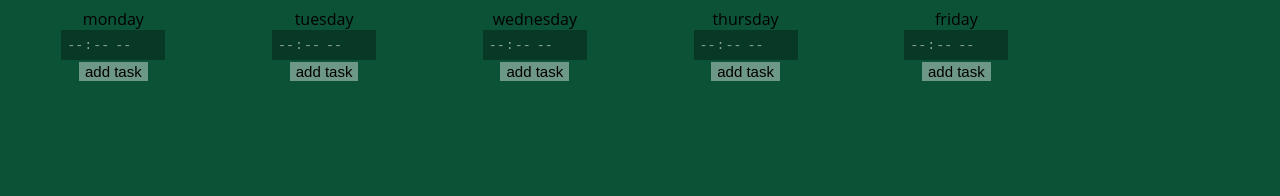
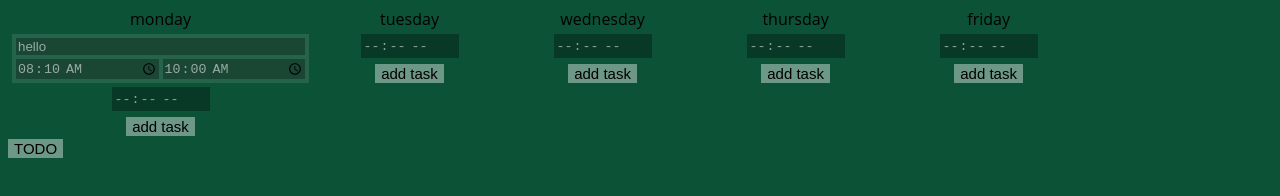
Before and after one commit to tsrapnik/minsk, a plain HTML site: page index.html in a window 1280 px wide. Drawn offline with Linux system fonts and the light colour scheme.

Commit message:
added functions to get and set state.

```diff
--- a/index.html
+++ b/index.html
@@ -6,6 +6,7 @@
   </head>
   <body>
     <div id="root"></div>
+    <button onclick="TODO()">TODO</button>
     <script src="script.js"></script>
   </body>
 </html>
--- a/script.js
+++ b/script.js
@@ -25,25 +25,31 @@ function minutes_to_string(minutes) {
     return hours.pad(2) + ":" + minutes.pad(2);
 }
 
-function task(update_parent) {
+function task(update_parent, initial_values = {}) {
     let task = document.createElement("div");
     task.className = "task";
 
     let comment = document.createElement("input");
     comment.className = "comment";
     comment.type = "text";
+    if("comment" in initial_values)
+        comment.value = initial_values.comment;
     task.appendChild(comment);
 
     let start_time = document.createElement("input");
     start_time.className = "start_time";
     start_time.type = "time";
     start_time.onchange = update_parent;
+    if("start_time" in initial_values)
+        start_time.value = initial_values.start_time;
     task.appendChild(start_time);
 
     let stop_time = document.createElement("input");
     stop_time.className = "stop_time";
     stop_time.type = "time";
     stop_time.onchange = update_parent;
+    if("stop_time" in initial_values)
+        stop_time.value = initial_values.stop_time;
     task.appendChild(stop_time);
 
     task.get_minutes = function () {
@@ -54,10 +60,18 @@ function task(update_parent) {
             return NaN;
     }
 
+    task.get_values = function () {
+        return {
+            comment: comment.value,
+            start_time: start_time.value,
+            stop_time: stop_time.value
+        }
+    };
+
     return task;
 }
 
-function day(dayName, update_parent) {
+function day(dayName, update_parent, initial_values = {}) {
     let day = document.createElement("div");
     day.innerText = dayName;
     day.className = "day";
@@ -89,6 +103,11 @@ function day(dayName, update_parent) {
     add_task_button.onclick = function () {
         tasks.appendChild(task(update));
     };
+    if("tasks" in initial_values) {
+        for(let values of initial_values.tasks) {
+            tasks.appendChild(task(update, values));
+        }
+    }
     day.appendChild(add_task_button);
 
     function update() {
@@ -100,20 +119,33 @@ function day(dayName, update_parent) {
         update_parent();
     }
 
+    day.get_values = function () {
+        let values = {tasks: []};
+        for(let task of tasks.getElementsByClassName("task")) {
+            values.tasks.push(task.get_values());
+        }
+        return values;
+    }
+
     return day;
 }
 
-function week() {
+function week(initial_values = {}) {
     let week = document.createElement("div");
     week.className = "week";
 
     let dayNames = ["monday", "tuesday", "wednesday", "thursday", "friday"];
 
-    for (let dayName of dayNames) {
-        week.appendChild(day(dayName, update));
+    if("days" in initial_values) {
+        for (let index = 0; index < dayNames.length; index++) {
+            week.appendChild(day(dayNames[index], update, initial_values.days[index]));
+        }
     }
-
-    return week;
+    else {
+        for (let dayName of dayNames) {
+            week.appendChild(day(dayName, update));
+        }
+    }
 
     function  update() {
         let required_minutes = 0; //gets accumulated for the whole week. if negative you worked more than needed.
@@ -124,7 +156,37 @@ function week() {
             day.set_required_minutes(required_minutes);
         }
     }
+
+    week.get_values = function () {
+        let values = {days: []};
+        for(let day of week.children) {
+            values.days.push(day.get_values());
+        }
+        return values;
+    }
+
+    return week;
+}
+
+//TODO: Remove.
+let initial_values = {
+    days: [
+        {
+            tasks: [
+                {
+                    comment: "hello",
+                    start_time: "08:10",
+                    stop_time: "10:00"
+                }
+            ]
+        }
+    ]
 }
 
 let root = document.getElementById("root");
-root.appendChild(week());
+root.appendChild(week(initial_values));
+
+//TODO: Remove and remove associated button.
+function TODO() {
+    console.log(root.getElementsByClassName("week")[0].get_values());
+}
--- a/styles.css
+++ b/styles.css
@@ -45,8 +45,8 @@ input {
 
 .task {
     background-color: rgba(255, 255, 255, 0.1);
-    padding: 5px;
-    margin: 2px;
+    padding: 2px;
+    margin: 4px;
     display: grid;
     grid-template-areas:
         'comment comment'
@@ -59,8 +59,8 @@ input {
 
 .day .required_minutes {
     background-color: rgba(0, 0, 0, 0.3);
-    padding: 5px;
-    margin: auto;
+    padding: 2px;
+    margin: 4px auto;
     display: grid;
     grid-template-columns: auto;
 }
```
